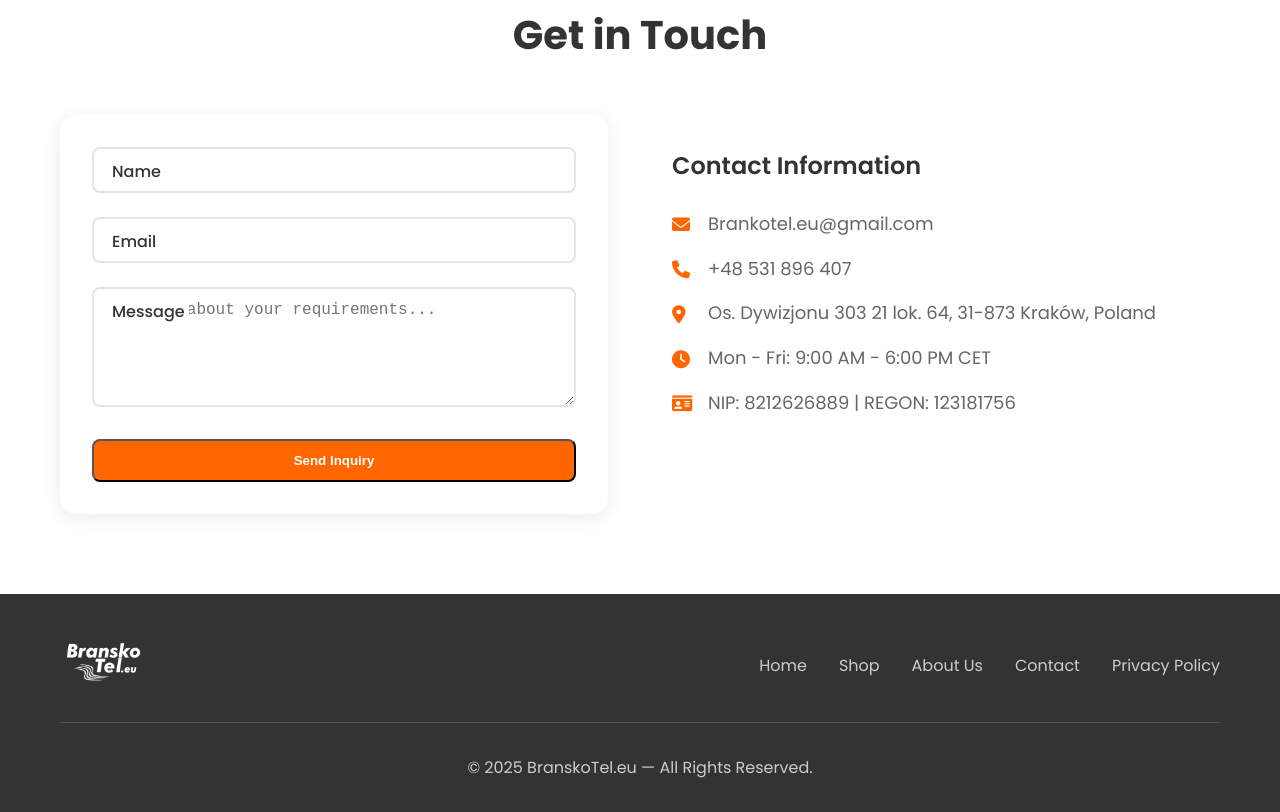
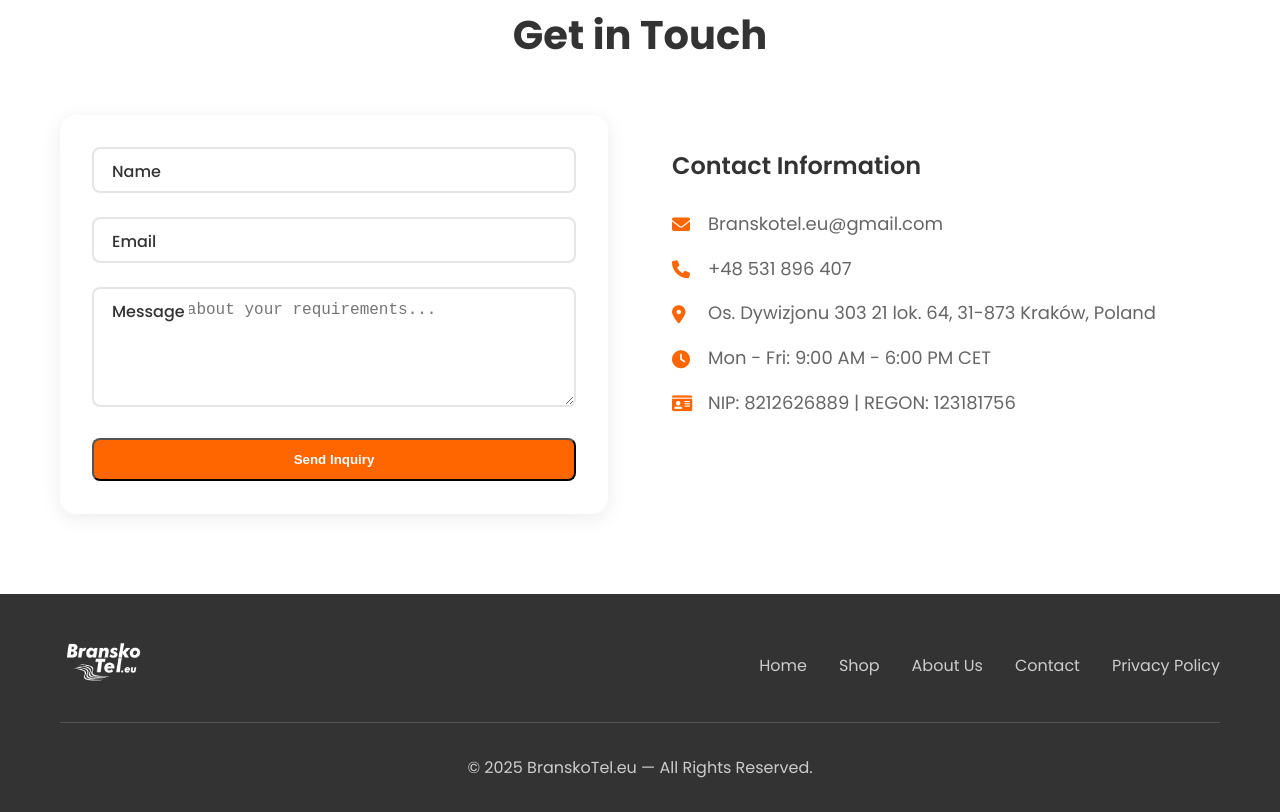
Before and after one commit to branskotel/branskotel.com, a plain HTML site: page index.html in a window 1280 px wide. Shown: the part 2928-3740 px from the top of the page. Drawn offline with Linux system fonts and the light colour scheme.

Commit message:
Update index.html

```diff
--- a/index.html
+++ b/index.html
@@ -766,7 +766,7 @@
                     <h3>Contact Information</h3>
                     <div class="contact-detail">
                         <i class="fas fa-envelope"></i>
-                        <span>Brankotel.eu@gmail.com</span>
+                        <span>Branskotel.eu@gmail.com</span>
                     </div>
                     <div class="contact-detail">
                         <i class="fas fa-phone"></i>
```
